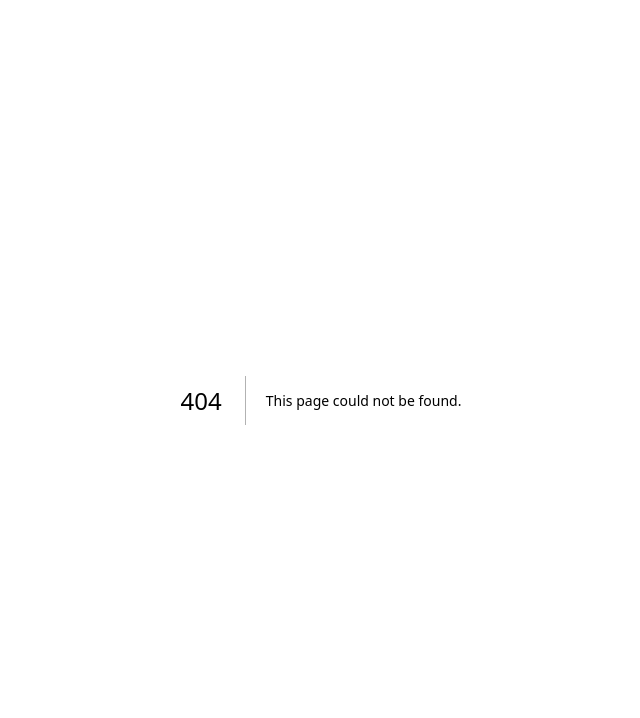
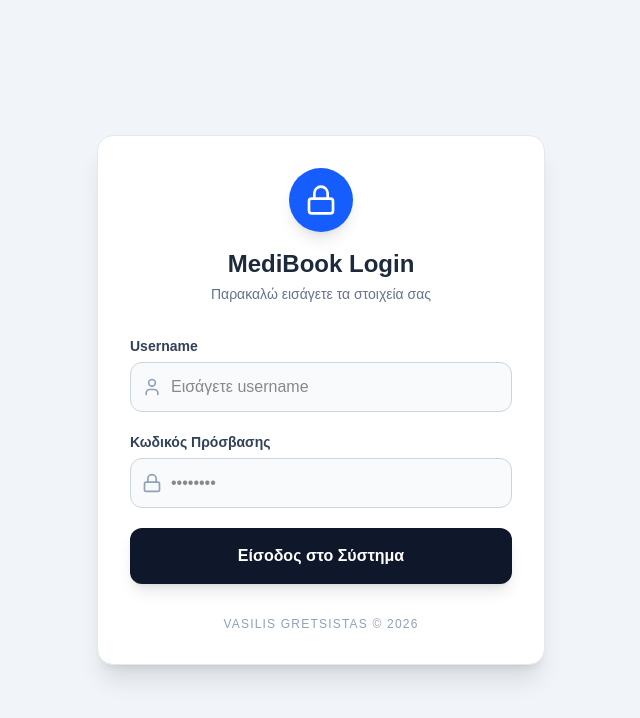
Before and after one commit to vagretsi/medi-book, a Next.js app: page /login in a window 1280 px wide. Before the commit this address had no page. Shown: the top 718 px of the page, without its empty margins (319-959 px from the left). Built offline with nearby package versions, Linux system fonts and the light colour scheme.

Commit message:
login page fix

```diff
--- /dev/null
+++ b/src/app/login/page.tsx
@@ -0,0 +1,95 @@
+import { cookies } from 'next/headers';
+import { redirect } from 'next/navigation';
+import { Lock, User } from 'lucide-react';
+
+export default function LoginPage() {
+  // Server Action για τη διαχείριση του Login
+  async function login(formData: FormData) {
+    'use server';
+
+    const username = formData.get('username');
+    const password = formData.get('password');
+
+    // Έλεγχος με τα στοιχεία από το .env
+    if (
+      username === process.env.ADMIN_USERNAME &&
+      password === process.env.ADMIN_PASSWORD
+    ) {
+      // Δημιουργία του Cookie συνεδρίας
+      (await cookies()).set('admin_auth', 'true', {
+        httpOnly: true,
+        secure: process.env.NODE_ENV === 'production',
+        sameSite: 'strict',
+        maxAge: 60 * 60 * 24 * 7, // 1 εβδομάδα διάρκεια
+      });
+
+      // Ανακατεύθυνση στο Dashboard
+      redirect('/');
+    } else {
+      // Αν τα στοιχεία είναι λάθος (εδώ θα μπορούσαμε να προσθέσουμε error message)
+      redirect('/login?error=1');
+    }
+  }
+
+  return (
+    <div className="min-h-screen flex items-center justify-center bg-slate-100 p-4">
+      <div className="bg-white p-8 rounded-2xl shadow-xl w-full max-w-md border border-slate-200">
+
+        {/* Header */}
+        <div className="text-center mb-8">
+          <div className="bg-blue-600 w-16 h-16 rounded-full flex items-center justify-center mx-auto mb-4 shadow-lg">
+            <Lock className="text-white w-8 h-8" />
+          </div>
+          <h1 className="text-2xl font-bold text-slate-800">MediBook Login</h1>
+          <p className="text-slate-500 text-sm mt-1">Παρακαλώ εισάγετε τα στοιχεία σας</p>
+        </div>
+
+        {/* Form */}
+        <form action={login} className="space-y-5">
+          <div>
+            <label className="block text-sm font-semibold text-slate-700 mb-1.5">Username</label>
+            <div className="relative">
+              <span className="absolute inset-y-0 left-0 pl-3 flex items-center text-slate-400">
+                <User className="w-5 h-5" />
+              </span>
+              <input
+                name="username"
+                type="text"
+                required
+                className="w-full pl-10 pr-4 py-3 rounded-xl border border-slate-300 focus:ring-2 focus:ring-blue-500 focus:border-transparent outline-none transition-all bg-slate-50"
+                placeholder="Εισάγετε username"
+              />
+            </div>
+          </div>
+
+          <div>
+            <label className="block text-sm font-semibold text-slate-700 mb-1.5">Κωδικός Πρόσβασης</label>
+            <div className="relative">
+              <span className="absolute inset-y-0 left-0 pl-3 flex items-center text-slate-400">
+                <Lock className="w-5 h-5" />
+              </span>
+              <input
+                name="password"
+                type="password"
+                required
+                className="w-full pl-10 pr-4 py-3 rounded-xl border border-slate-300 focus:ring-2 focus:ring-blue-500 focus:border-transparent outline-none transition-all bg-slate-50"
+                placeholder="••••••••"
+              />
+            </div>
+          </div>
+
+          <button
+            type="submit"
+            className="w-full bg-slate-900 text-white font-bold py-4 rounded-xl hover:bg-blue-600 transition-all duration-300 shadow-lg transform hover:-translate-y-0.5"
+          >
+            Είσοδος στο Σύστημα
+          </button>
+        </form>
+
+        <footer className="mt-8 text-center text-slate-400 text-xs uppercase tracking-widest">
+          Vasilis Gretsistas &copy; 2026
+        </footer>
+      </div>
+    </div>
+  );
+}
--- /dev/null
+++ b/src/middleware.ts
@@ -0,0 +1,24 @@
+import { NextResponse } from 'next/server';
+import type { NextRequest } from 'next/server';
+
+export function middleware(request: NextRequest) {
+  const authCookie = request.cookies.get('admin_auth');
+  const isLoginPage = request.nextUrl.pathname === '/login';
+
+  // Αν δεν έχει cookie και δεν είναι στη σελίδα login, στείλτον στο login
+  if (!authCookie && !isLoginPage) {
+    return NextResponse.redirect(new URL('/login', request.url));
+  }
+
+  // Αν είναι ήδη συνδεδεμένος και πάει στο login, στείλτον στο dashboard
+  if (authCookie && isLoginPage) {
+    return NextResponse.redirect(new URL('/', request.url));
+  }
+
+  return NextResponse.next();
+}
+
+// Μην ελέγχεις στατικά αρχεία και API
+export const config = {
+  matcher: ['/((?!api|_next/static|_next/image|favicon.ico).*)'],
+};
```
